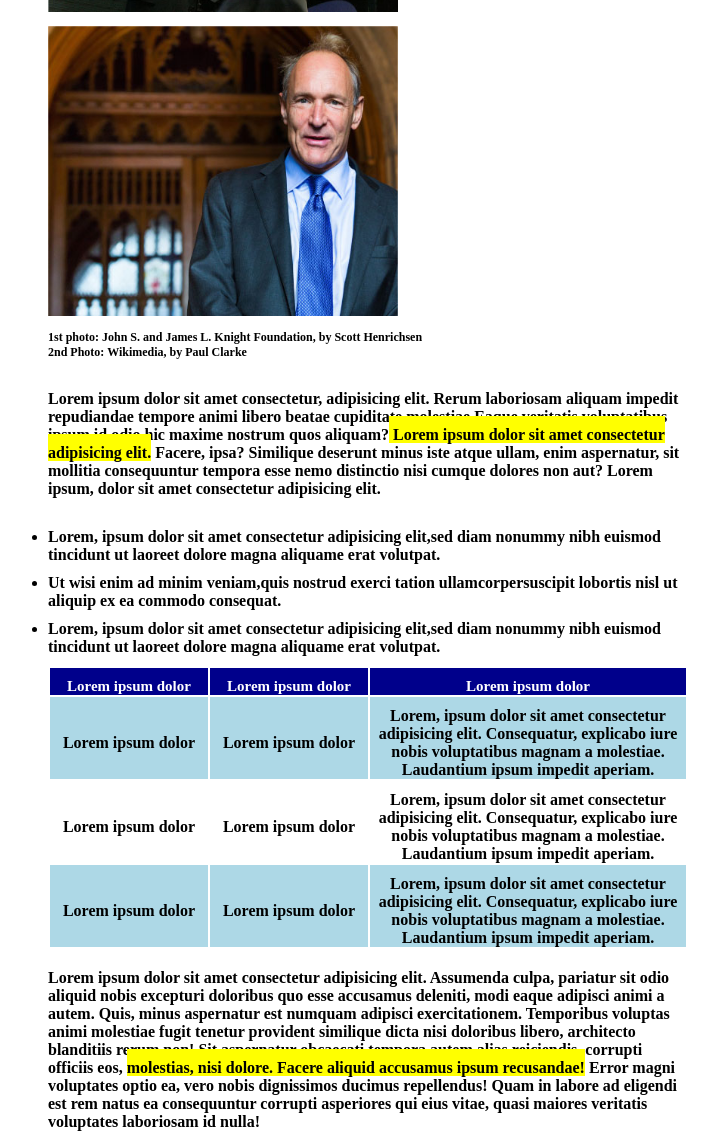
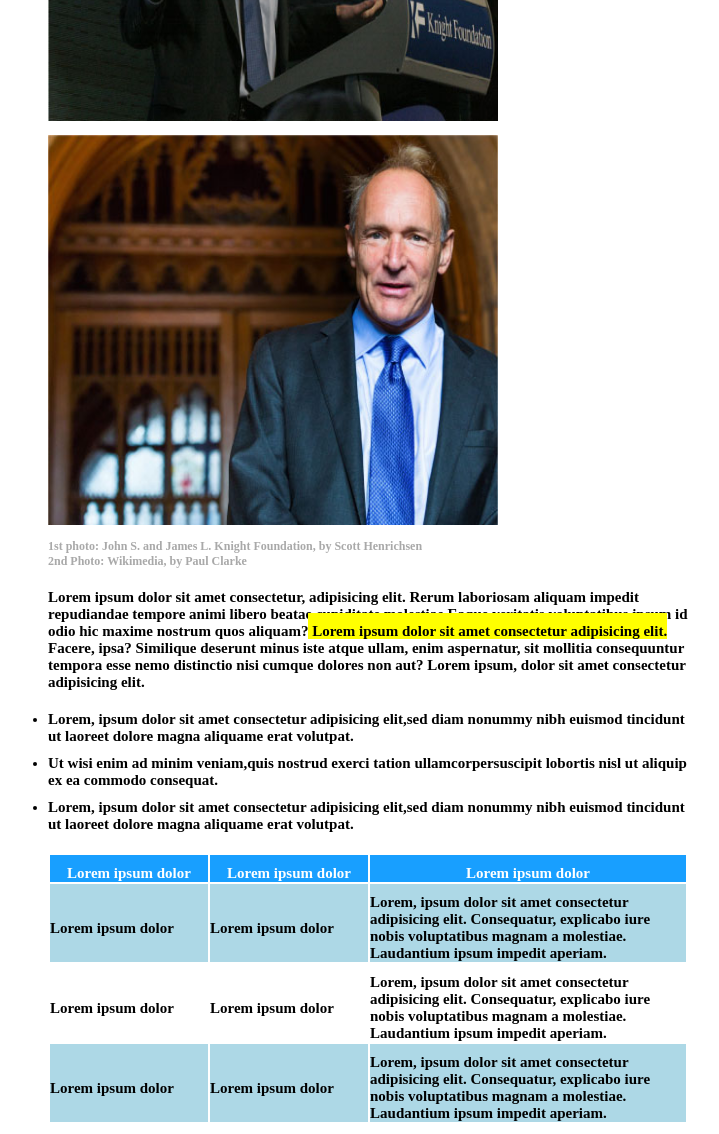
Before and after one commit to AugustoM94/html-css-booleaner, a plain HTML site: page index.html in a window 1280 px wide. Shown: the part 580-1714 px from the top of the page, without its empty margins (272-991 px from the left). Drawn offline with Linux system fonts and the light colour scheme.

Commit message:
exercise completed

```diff
--- a/css/style.css
+++ b/css/style.css
@@ -18,10 +18,12 @@ main {
     margin-top: 20px;
     width: 50%;
     font-weight: bold;
+font-size: 15px;
 }
 
 #data {
     font-size: 10px;
+    margin-bottom: 10px;
 }
 
 h1 {
@@ -31,40 +33,39 @@ h1 {
 
 img {
 
-      width: 350px;
-      height: 300px;
+      width: 450px;
+      height: 400px;
       padding-top: 10px;
 }
 
 .yellowbacktext {
-    background-color: yellow;
+    background-color:rgb(255, 255, 0);
 }
 th {
     color: rgb(255,255,255);
-    background-color: darkblue;
+    background-color: rgb(24, 159, 255);
     font-size: 15px;
 }
 
 .smallcolumn {
-
-width: 200px;
-text-align: center;
+  width: 200px;
 }
 .largecolumn {
     width: 400px;
-    text-align: center;
 }
 
 .color-row {
     background-color: lightblue;
 }
 
-figcaption {
+.caption {
     font-size: 12px;
+    color:darkgrey;
 }
 
 table {
-    margin top: 10px;
+    padding-top: 20px;
+    width: 100%;
 }
 
 footer {
@@ -76,3 +77,10 @@ footer {
 h3 {
     color: rgba(0, 0, 0, 0.5);
 }
+
+.logo {
+    width: 200px;
+    height: auto;
+    margin-left: 25%;
+    margin-top: 20px;
+}
--- a/index.html
+++ b/index.html
@@ -21,19 +21,16 @@
     <figure>
           <img src="img/tim-1.jpg" alt="Tim1">
           <img src="img/tim-2.jpg" alt="Tim2">
-             <figcaption>1st photo: John S. and James L. Knight Foundation, by Scott Henrichsen <br> 2nd Photo: Wikimedia, by Paul Clarke<figcaption>
+             <p class="caption">1st photo: John S. and James L. Knight Foundation, by Scott Henrichsen <br> 2nd Photo: Wikimedia, by Paul Clarke<p>
     </figure>
     <!-- Article Middle -->
-    <section>
              <p>Lorem ipsum dolor sit amet consectetur, adipisicing elit. Rerum laboriosam aliquam impedit repudiandae tempore animi libero beatae cupiditate molestiae.Eaque veritatis voluptatibus ipsum id odio hic maxime nostrum quos aliquam?<span class="yellowbacktext"> Lorem ipsum dolor sit amet consectetur adipisicing elit.</span> Facere, ipsa? Similique deserunt minus iste atque ullam, enim aspernatur, sit mollitia consequuntur tempora esse nemo distinctio nisi cumque dolores non aut? Lorem ipsum, dolor sit amet consectetur adipisicing elit.</p>
-    </section>
-    <section>
         <ul>
             <li>Lorem, ipsum dolor sit amet consectetur adipisicing elit,sed diam nonummy nibh euismod tincidunt ut laoreet dolore magna aliquame erat volutpat.</li>
             <li>Ut wisi enim ad minim veniam,quis nostrud exerci tation ullamcorpersuscipit lobortis nisl ut aliquip ex ea commodo consequat.</li>
             <li>Lorem, ipsum dolor sit amet consectetur adipisicing elit,sed diam nonummy nibh euismod tincidunt ut laoreet dolore magna aliquame erat volutpat.</li>
         </ul>
-    </section>
+        <!-- Table -->
         <table>
             <tr>
                 <th class="smallcolumn ">Lorem ipsum dolor</th>
@@ -56,9 +53,7 @@
                 <td class="largecolumn">Lorem, ipsum dolor sit amet consectetur adipisicing elit. Consequatur, explicabo iure nobis voluptatibus magnam a molestiae. Laudantium ipsum impedit aperiam.</td>
             </tr>
         </table>
-        <section>
                <p>Lorem ipsum dolor sit amet consectetur adipisicing elit. Assumenda culpa, pariatur sit odio aliquid nobis excepturi doloribus quo esse accusamus deleniti, modi eaque adipisci animi a autem. Quis, minus aspernatur est numquam adipisci exercitationem. Temporibus voluptas animi molestiae fugit tenetur provident similique dicta nisi doloribus libero, architecto blanditiis rerum non! Sit aspernatur obcaecati tempora autem alias reiciendis, corrupti officiis eos, <span class="yellowbacktext">molestias, nisi dolore. Facere aliquid accusamus ipsum recusandae!</span> Error magni voluptates optio ea, vero nobis dignissimos ducimus repellendus! Quam in labore ad eligendi est rem natus ea consequuntur corrupti asperiores qui eius vitae, quasi maiores veritatis voluptates laboriosam id nulla!</p>
-        </section>
       </main>
     <footer>
        <h3>Potrebbero interessarti</h3>
```
Also changed, not shown: 2 other files.
